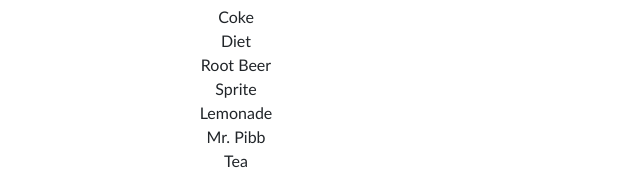
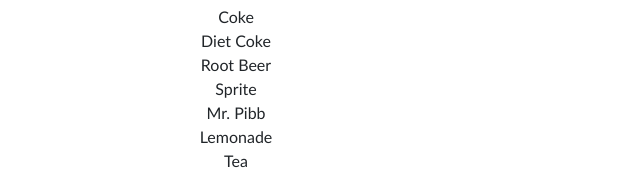
Before and after one commit to kylewensman/CITPT-417_Advweb_Midterm, a website: page src/menu.html in a window 1280 px wide. Shown: the part 1618-1788 px from the top of the page, 404-1044 px from the left. Drawn offline with Linux system fonts and the light colour scheme.

Commit message:
Update menu.html

```diff
--- a/src/menu.html
+++ b/src/menu.html
@@ -379,11 +379,11 @@
             <h2>Drinks</h2>
 
             <p>Coke</p>
-            <p>Diet</p>
+            <p>Diet Coke</p>
             <p>Root Beer</p>
             <p>Sprite</p>
+            <p>Mr. Pibb</p>
             <p>Lemonade</p>
-            <p>Mr. Pibb</p>
             <p>Tea</p>
 
           </div>
```
